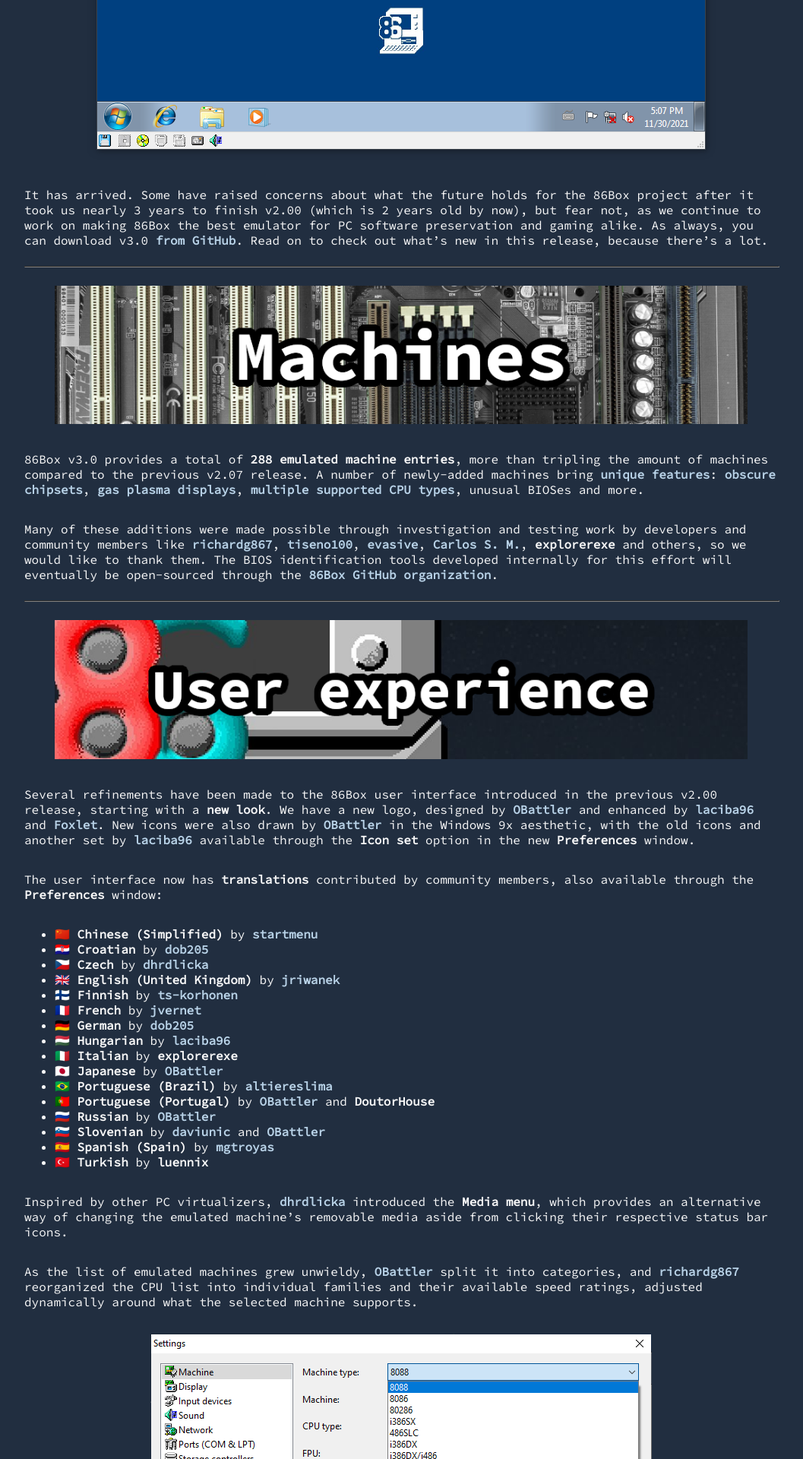
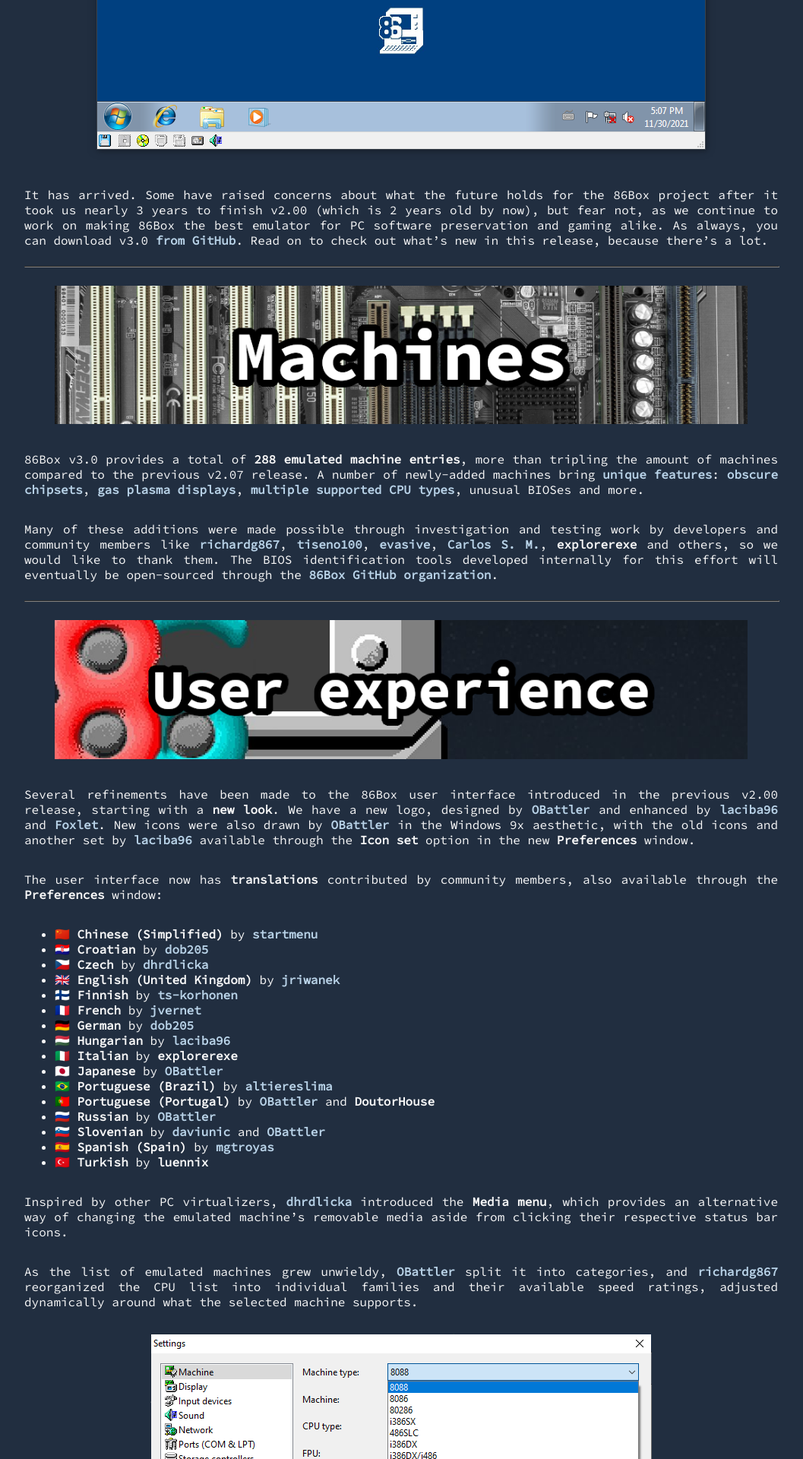
Before and after one commit to 86Box/86box.github.io, a Jekyll site: the page built from _posts/2021-12-01-86box-v3-0.md, in a window 1280 px wide. Shown: the part 837-2757 px from the top of the page at 76% size, without its empty margins (112-1169 px from the left). Built offline with Jekyll 4.4.1, drawn with Linux system fonts in a browser that asks for light colours.

Commit message:
Justify text on blog posts

```diff
--- a/_layouts/post.html
+++ b/_layouts/post.html
@@ -1,6 +1,6 @@
 {% capture title_override %}Blog: {{ page.title }}{% endcapture %}
 {% include header.html %}
-		<main>
+		<main class="blog">
 			{% include postheader.html post=page %}
 			<p></p>
 			{{ content }}
--- a/assets/css/style-print.css
+++ b/assets/css/style-print.css
@@ -36,6 +36,10 @@
 }
 
 /* Blog */
+main.blog {
+	text-align: justify;
+	text-justify: inter-word;
+}
 .image {
 	text-align: center;
 }
@@ -83,9 +87,6 @@
 	height: 64px;
 	padding-bottom: 8pt;
 }
-button.ytp-button {
-	display: none;
-}
 
 /* Advanced features here, to avoid upsetting retro browsers. */
 tr:nth-child(odd) {
--- a/assets/css/style-reduced.css
+++ b/assets/css/style-reduced.css
@@ -77,6 +77,10 @@
 }
 
 /* Blog */
+main.blog { /* requires JS on IE6 */
+	text-align: justify;
+	text-justify: inter-word;
+}
 img.heading, img.image {
 	text-align: center;
 	max-width: 100%; /* N/A on IE6 */
--- a/assets/css/style.css
+++ b/assets/css/style.css
@@ -150,8 +150,15 @@
 }
 
 /* Blog */
+main.blog {
+	text-align: justify;
+	text-justify: inter-word;
+}
 .image {
 	text-align: center;
+}
+div.image {
+	margin: 1em;
 }
 img.heading {
 	max-width: 100%;
```
